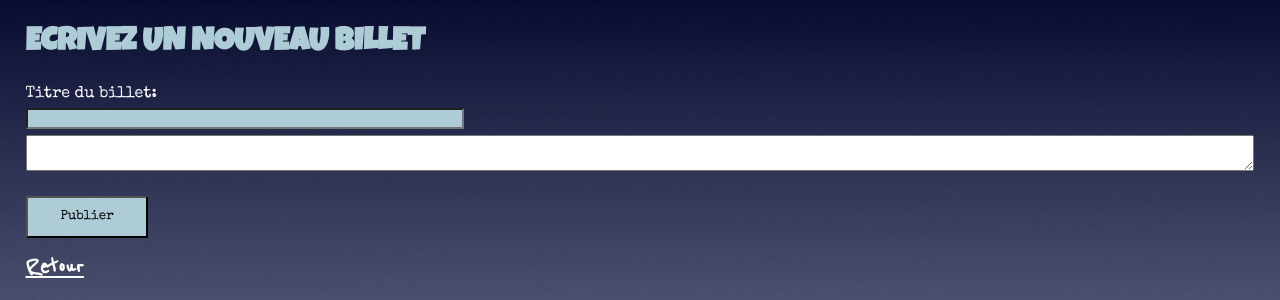
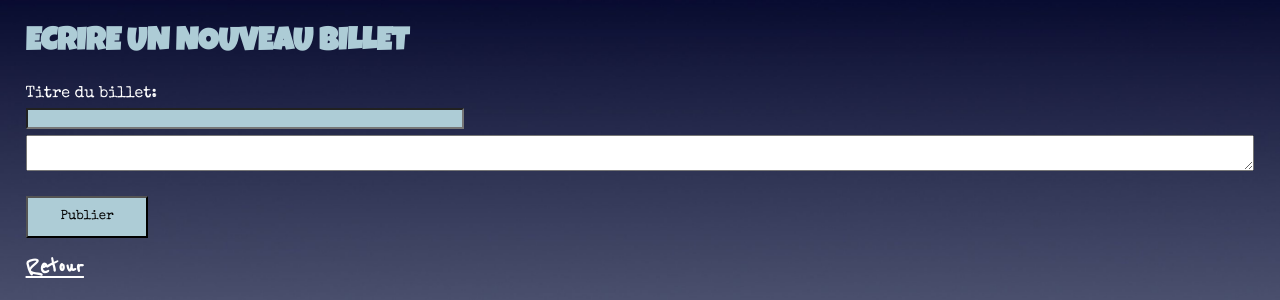
Before and after one commit to mentzelia/projet4, a PHP site: page /view/backend/createPostView.php in a window 1280 px wide. Shown: the top 300 px of the page. Run offline with PHP 8.4, Linux system fonts and the light colour scheme; some libraries are stand-ins or nearby versions.

Commit message:
modification du titre h2  page creation de billet

```diff
--- a/view/backend/createPostView.php
+++ b/view/backend/createPostView.php
@@ -10,7 +10,7 @@
     <script>tinymce.init({ selector:'textarea' });</script>
 </head>
 <body>
-    <h2>Ecrivez un nouveau billet</h2>
+    <h2>Ecrire un nouveau billet</h2>
 
     <form method="post" action="index.php?action=sendPost">
         <label for="title">Titre du billet:</label>
```
